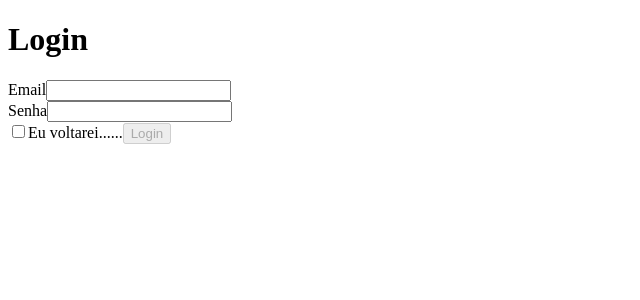
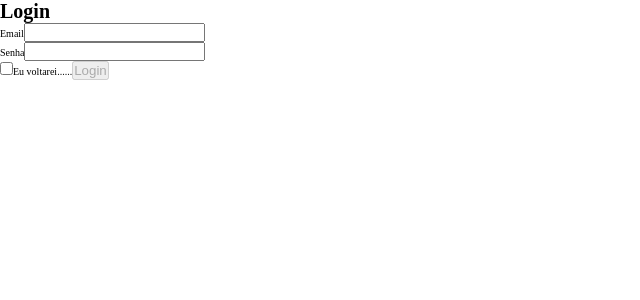
Before and after one commit to augribeiro/teste_technofit, an Angular app in the folder technofit-app/: page / in a window 1280 px wide. Shown: the top 300 px of the page, without its empty margins (0-640 px from the left). Built offline with nearby package versions, Linux system fonts and the light colour scheme; no server answers.

Commit message:
reset and early stage of styles

```diff
--- a/technofit-app/angular.json
+++ b/technofit-app/angular.json
@@ -34,7 +34,7 @@
               "src/assets"
             ],
             "styles": [
-              "src/styles.sass"
+              "src/styles.scss"
             ],
             "scripts": []
           },
@@ -102,7 +102,7 @@
               "src/assets"
             ],
             "styles": [
-              "src/styles.sass"
+              "src/styles.scss"
             ],
             "scripts": []
           }
--- a/technofit-app/src/app/app.component.ts
+++ b/technofit-app/src/app/app.component.ts
@@ -7,7 +7,7 @@ import { LoginRequestModel } from './model/login-request.model';
 @Component({
   selector: 'tf-root',
   templateUrl: './app.component.html',
-  styleUrls: ['./app.component.sass'],
+  styleUrls: ['./app.component.scss'],
 })
 export class AppComponent {
   title = 'Techno Fit';
--- /dev/null
+++ b/technofit-app/src/app/sass/_base.scss
@@ -0,0 +1,17 @@
+*,
+*::after,
+*::before {
+  margin: 0;
+  padding: 0;
+  box-sizing: inherit;
+}
+
+html {
+  // This defines what 1rem is
+  font-size: 62.5%;
+  // 1 rem = 16px if user didnt change font size | Easier to calculate
+}
+
+body {
+  box-sizing: border-box;
+}
--- /dev/null
+++ b/technofit-app/src/app/sass/_layout.scss
@@ -0,0 +1,3 @@
+body {
+  width: 100%;
+}
--- /dev/null
+++ b/technofit-app/src/app/sass/_variables.scss
@@ -0,0 +1,6 @@
+$color-primary: #55c57a;
+$color-primary-light: #7ed56f;
+$color-primary-dark: #28b485;
+
+$default-font-size: 1.6rem;
+$border-radius-default: 3px;
--- a/technofit-app/src/styles.sass
+++ /dev/null
@@ -1 +0,0 @@
-/* You can add global styles to this file, and also import other style files */
--- /dev/null
+++ b/technofit-app/src/styles.scss
@@ -0,0 +1,4 @@
+/* You can add global styles to this file, and also import other style files */
+@import "app/sass/base";
+@import "app/sass/layout";
+@import "app/sass/variables";
```
Also changed, not shown: technofit-app/src/app/app.component.sass (deleted), technofit-app/src/app/app.component.scss (added).
